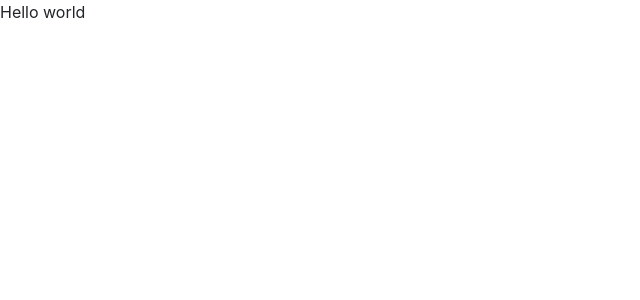
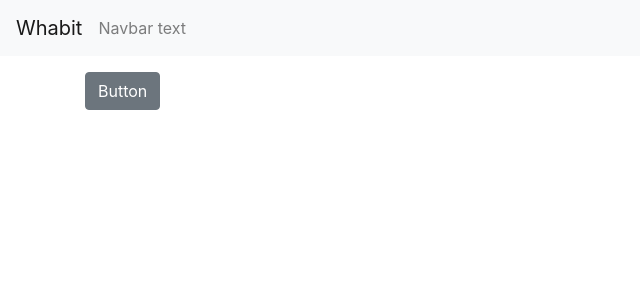
Before and after one commit to Wode-dev/whabit-client, a Vue app: page /#/ in a window 1280 px wide. Shown: the top 300 px of the page, without its empty margins (0-640 px from the left). Built offline with nearby package versions, Linux system fonts and the light colour scheme.

Commit message:
Instala Bootstrap-vue

```diff
--- a/package.json
+++ b/package.json
@@ -9,6 +9,7 @@
   },
   "dependencies": {
     "bootstrap": "^4.5.0",
+    "bootstrap-vue": "^2.15.0",
     "core-js": "^3.6.5",
     "vue": "^2.6.11",
     "vue-router": "^3.2.0"
--- a/src/App.vue
+++ b/src/App.vue
@@ -4,4 +4,5 @@
 
 <style lang="scss">
 @import "bootstrap/scss/bootstrap";
+@import "bootstrap-vue/src/index.scss";
 </style>
--- /dev/null
+++ b/src/layouts/MainLayout.vue
@@ -0,0 +1,20 @@
+<template>
+    <div>
+        <b-navbar toggleable="sm" type="light" variant="light">
+            <b-navbar-toggle target="nav-text-collapse"></b-navbar-toggle>
+
+            <b-navbar-brand>Whabit</b-navbar-brand>
+
+            <b-collapse id="nav-text-collapse" is-nav>
+                <b-navbar-nav>
+                    <b-nav-text>Navbar text</b-nav-text>
+                </b-navbar-nav>
+            </b-collapse>
+        </b-navbar>
+        <slot></slot>
+    </div>
+</template>
+
+<script>
+export default {};
+</script>
--- a/src/views/Home.vue
+++ b/src/views/Home.vue
@@ -1,9 +1,17 @@
 <template>
-    <div>Hello world</div>
+    <MainLayout>
+        <b-container class="pt-3">
+            <b-button>Button</b-button>
+        </b-container>
+    </MainLayout>
 </template>
 
 <script>
+import MainLayout from "../layouts/MainLayout";
 export default {
     name: "Home",
+    components: {
+        MainLayout,
+    },
 };
 </script>
```
Also changed, not shown: src/main.js (+10 -0 lines), 1 other file (tests, documents, lock files or other folders).
